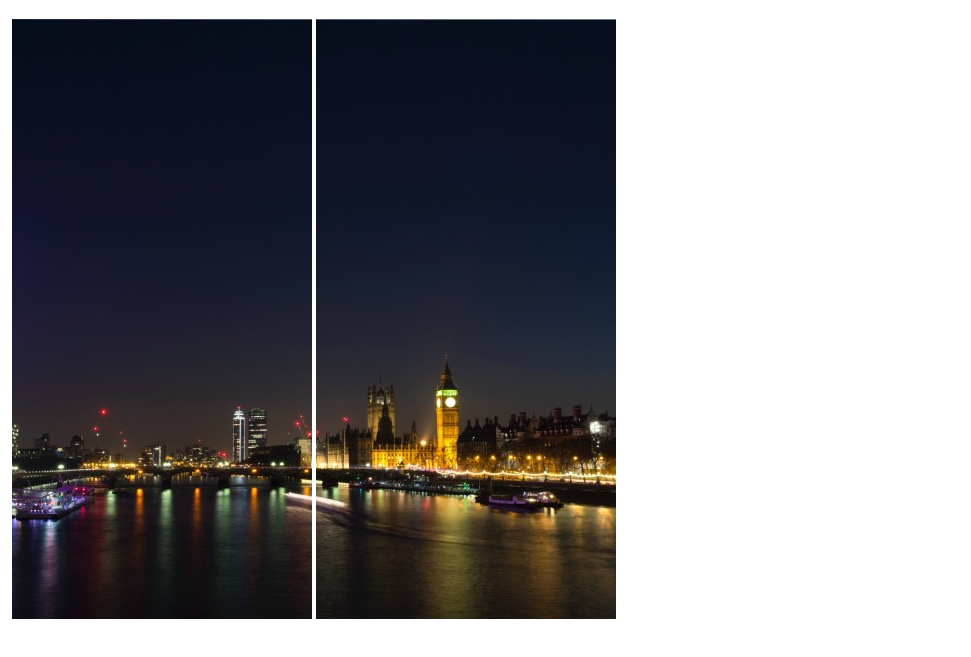
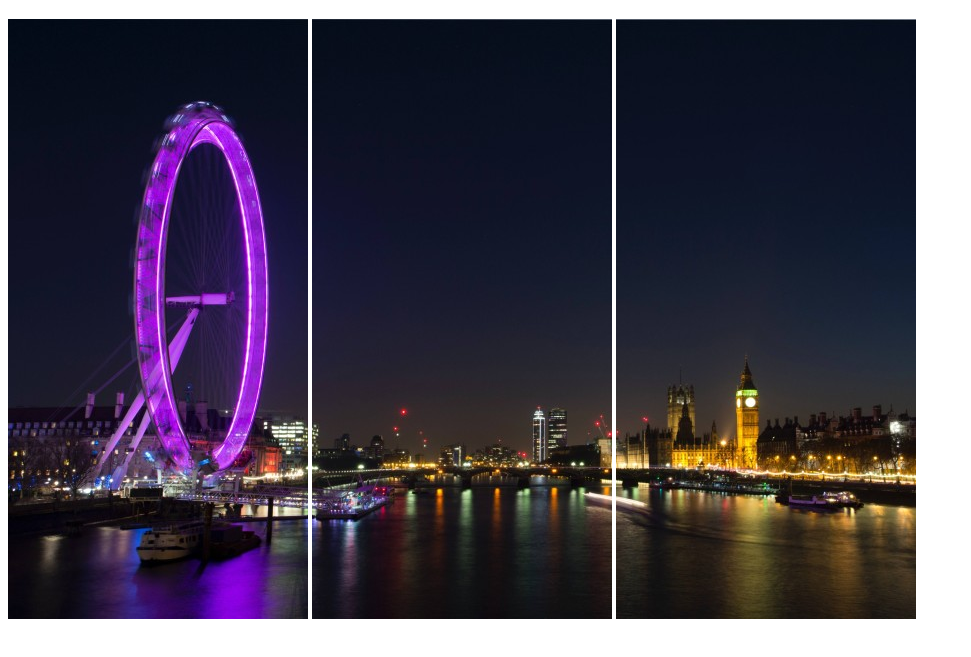
Before and after one commit to SimoneFerrini/html-london-trip, a plain HTML site: page index.html in a window 1280 px wide. Shown: the part 61-718 px from the top of the page, without its empty margins (0-971 px from the left). Drawn offline with Linux system fonts and the light colour scheme.

Commit message:
sistemato un errore su prima immagine

```diff
--- a/index.html
+++ b/index.html
@@ -11,7 +11,7 @@
         <!--Titolo e foto presentazione-->
         <header>
             <h1>Il mio Viaggio a Londra</h1>
-            <img source="img/1.jpg" alt="">
+            <img src="img/1.jpg" alt="">
             <img src="img/2.jpg" alt="">
             <img src="img/3.jpg" alt="">
         </header>
```
